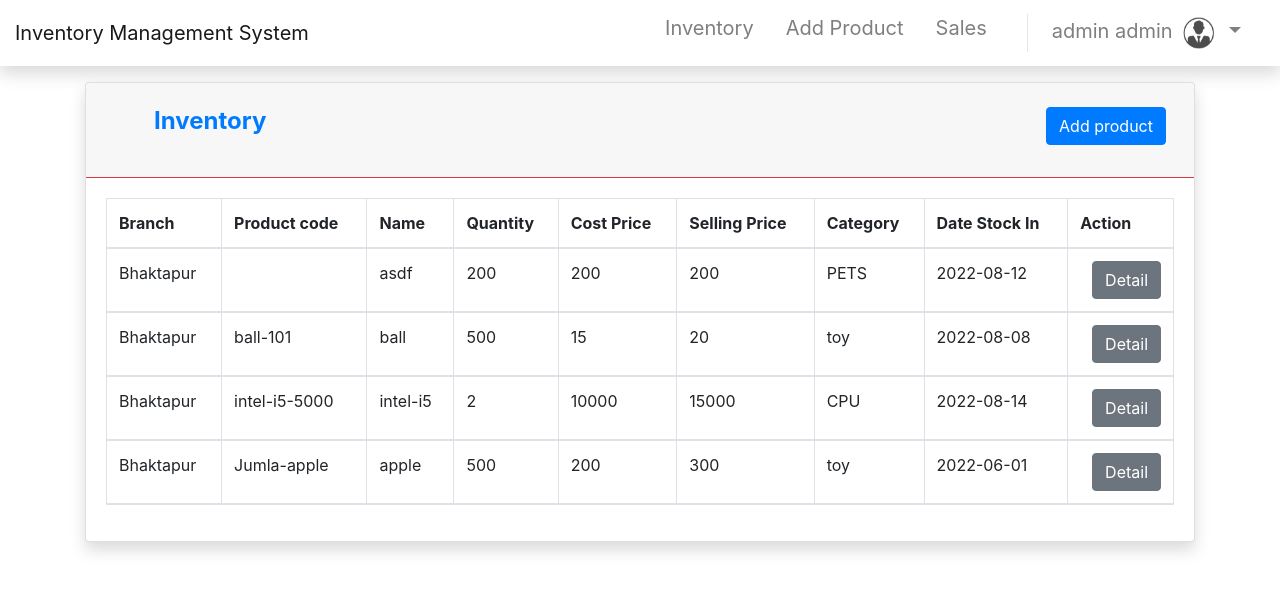
After one commit to Bibek244/Inventory-Management-System, a PHP site: page /brn_inventory.php in a window 1280 px wide. The commit adds this page. Shown: the top 592 px of the page. Run offline with PHP 8.4, Linux system fonts and the light colour scheme; a user stored in the database is signed in; data comes from the database, SQL or seed files in the repository.

Commit message:
Add files via upload

```diff
--- a/account.php
+++ b/account.php
@@ -69,7 +69,7 @@ echo "</tr>";
                         <li>
                             <h4 class="m-2 font-weight-bold text-primary">Users</h4>
                         </li>
-                        <li>
+                        <li class="float-right">
                             <a class="btn btn-primary bg-gradient-primary"  href = "addaccount.php"> Add account</a>
                         </li>
                     </ul>
--- /dev/null
+++ b/brn_inventory.php
@@ -0,0 +1,90 @@
+<?php
+include"connection.php";
+include"topbar.php";
+if($_SESSION['ROLE'] !="Branch Manager"){
+    ?>
+    <script>
+        alert("This page is only accessable to Branch Manager");
+        window.location ="sales.php";
+    </script>
+    <?php
+}
+?>
+<!DOCTYPE html>
+<html lang="en">
+<head>
+    <meta charset="UTF-8">
+    <meta http-equiv="X-UA-Compatible" content="IE=edge">
+    <meta name="viewport" content="width=device-width, initial-scale=1.0">
+    <title>Inventory</title>
+<style>
+    .card  ul{
+overflow:hidden;
+}
+.card  li{
+display:inline-block;
+}
+</style>
+
+</head>
+<body>
+<div class="container">
+
+    <div class="card  mb-4 shadow ">
+        <div class="card-header py-3 border-danger">
+            <h4 class="m-2 font-weight-bold text-primary">
+                <ul>
+                <li>
+                    Inventory
+                </li>
+
+                            <li class="float-right" >
+                                <a type ="button" class="btn btn-primary bg-gradient-primary  " href = "product.php">Add product</a>
+                            </li>
+
+                </ul>
+            </h4>
+
+            </div>
+
+            <div class="card-body">
+                <div class="table-responsive">
+                    <table class="table table-bordered"width = "100%" id="dataTable"cellspacing="0" border = "2">
+
+                        <thead>
+        <tr>
+            <th>Branch</th>
+            <th >Product code</th>
+            <th >Name</th>
+            <th >Quantity</th>
+            <th >Cost Price</th>
+            <th >Selling Price</th>
+            <th >Category</th>
+            <th >Date Stock In</th>
+            <th  align="center">Action</th>
+</tr>
+<?php
+$sql = "SELECT PRODUCT_ID, product_code, NAME, QUANTITY, cprice, sprice, CATAGORY, DATE , b.branch_name FROM inventory i
+        join branch b ON b.branch_id = i.branch_id
+         WHERE i.branch_id ='$_SESSION[BRANCH]' GROUP BY PRODUCT_CODE ";
+        $result = mysqli_query($con,$sql) or die (mysqli_error($con));
+
+        while($row = mysqli_fetch_assoc($result)) {
+            $_SESSION['branch_name'] = $row['branch_name'];
+            echo '<tr>';
+            echo '<td>'. $row['branch_name']. '</td>';
+            echo '<td>'. $row['product_code']. '</td>';
+            echo '<td>'. $row['NAME'] . '</td>';
+            echo '<td>' .$row['QUANTITY'] . '</td>';
+            echo '<td>' . $row['cprice'] . '</td>';
+            echo '<td>' . $row['sprice'] . '</td>';
+            echo '<td>' . $row['CATAGORY'] . '</td>';
+            echo '<td>' . $row['DATE'];
+
+            echo "<td align = 'right'> <a type= 'button' class='btn btn-secondary bg-gradient' href ='detail_product.php?product_code=$row[product_code]'>Detail</a></td> ";
+
+            echo "</tr>";
+        }
+        ?>
+</thead>
+<tbody>
--- a/edit_sup_firm.php
+++ b/edit_sup_firm.php
@@ -21,7 +21,7 @@ if($_SERVER['REQUEST_METHOD']=="POST"){
     else{
         ?>
         <script>
-            alert('Sucess');
+            alert('Success');
             window.location = "supplier.php";
     </script>
     <?php
--- a/emp_searchfrm.php
+++ b/emp_searchfrm.php
@@ -1,8 +1,6 @@
 <?php
     include 'connection.php';
     include'sidebar.php';
-    ini_set("display_errors", "1");
-error_reporting(E_ALL);
 ?>
 <?php
 $query = "SELECT Employe_Id, fname, lname, gender, email, phone, j.JOB_TITLE, Hired_date, address FROM employee e
--- a/employee.php
+++ b/employee.php
@@ -28,7 +28,7 @@ display:inline-block;
                     <li>
                         <h4 class="m-2 font-weight-bold text-primary">Employee</h4>
                     </li>
-                    <li>
+                    <li class="float-right">
                         <a type = "button" class='btn btn-primary bg-gradient-primary' href="addemployee.php">Add employee</a>
                     </li>
                 </ul>
--- a/supplier.php
+++ b/supplier.php
@@ -28,7 +28,7 @@ display:inline-block;
                       <li>
                         <h4 class="m-2 font-weight-bold text-primary">Suppliers</h4>
                       </li>
-                      <li>
+                      <li class="float-right">
                         <a  type = "button" class='btn btn-primary bg-gradient-primary'  href="addsup.php">Add supplier</a>
                       </li>
                     </ul>
--- a/topbar.php
+++ b/topbar.php
@@ -27,11 +27,18 @@ confirm_logged_in();
 
 
     <div class="collapse navbar-collapse" id="navbarNavDropdown">
-    <a class="navbar-brand" href="welcome.php">Inventory Management SYSTEM</a>
+    <a class="navbar-brand" href="welcome.php">Inventory Management System</a>
       <ul class="navbar-nav ml-auto ">
         <?php
         if($_SESSION['ROLE'] != "Cashier"){
+          if($_SESSION['ROLE']  == "Branch Manager"){
           ?>
+          <li class="nav-item">
+            <a class="nav-link navbar-brand" href="brn_inventory.php">Inventory</a>
+          </li>
+          <?php
+        }
+        ?>
       <li class="nav-item">
           <a class="nav-link navbar-brand" href="product.php">Add Product</a>
         </li>
```
Also changed, not shown: addaccount.php (+2 -9 lines), detail_product.php (+14 -4 lines), inventory.php (+13 -13 lines), trans_view.php (+18 -16 lines), transaction.php (+28 -24 lines), updateproduct.php (+6 -1 lines).
